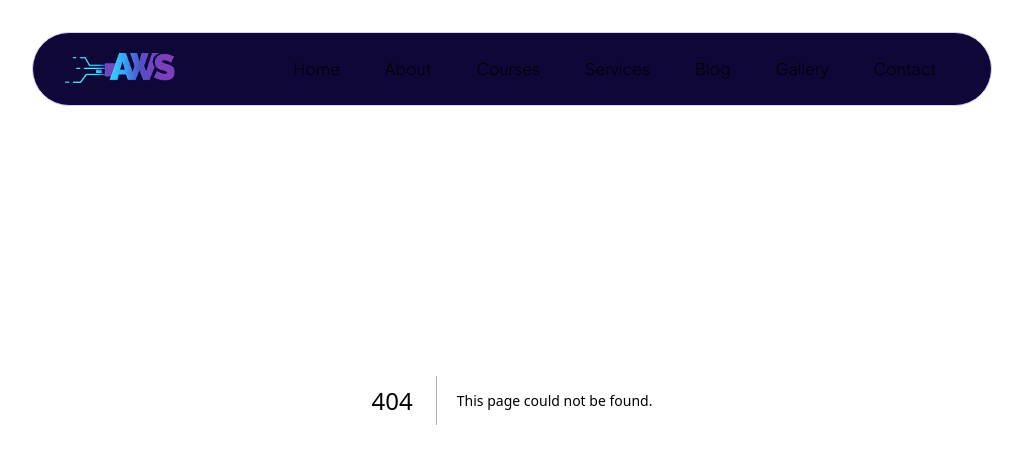
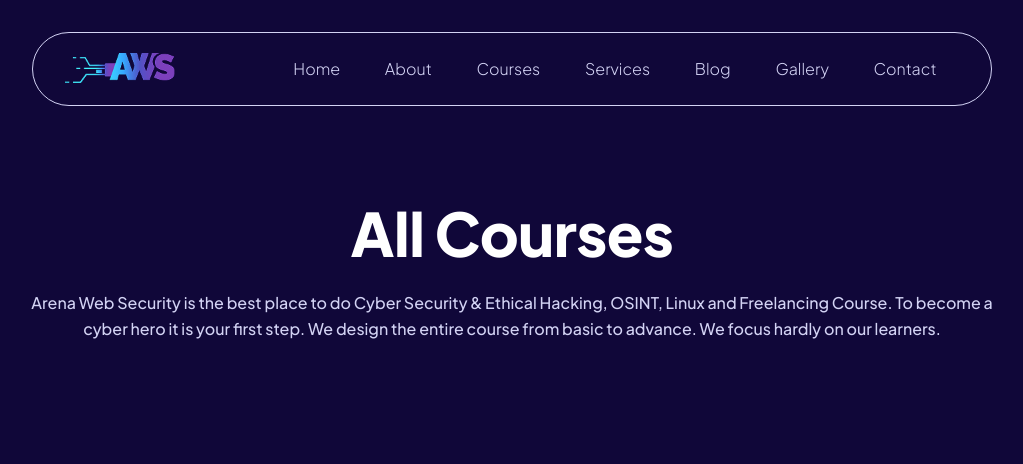
Before and after one commit to mbozhik/arena, a Next.js app: page /courses in a window 1280 px wide. Before the commit this address had no page. Shown: the top 464 px of the page, without its empty margins (128-1151 px from the left). Built offline with nearby package versions, Linux system fonts and the light colour scheme.

Commit message:
init `/courses` page

```diff
--- /dev/null
+++ b/src/app/courses/page.tsx
@@ -0,0 +1,14 @@
+import Container from '~/Global/Container'
+import {H2, P} from '~/UI/Typography'
+
+export default async function CoursesPage() {
+  return (
+    <Container>
+      <div className="space-y-6 sm:space-y-4 text-center">
+        <H2>All Courses</H2>
+
+        <P className="max-w-[85ch] mx-auto">Arena Web Security is the best place to do Cyber Security & Ethical Hacking, OSINT, Linux and Freelancing Course. To become a cyber hero it is your first step. We design the entire course from basic to advance. We focus hardly on our learners.</P>
+      </div>
+    </Container>
+  )
+}
--- a/src/components/App/index/Hero.tsx
+++ b/src/components/App/index/Hero.tsx
@@ -16,7 +16,7 @@ export default function Hero() {
     <section data-section="hero-index" className={cn('min-h-screen sm:px-4', 'relative grid place-items-center')}>
       <div className={cn('flex flex-col items-center gap-12 xl:gap-10 sm:gap-8', 'text-center')}>
         <div className="space-y-6">
-          <H1 className="text-white">
+          <H1>
             <span className="text-purple-highlight">Arena Web Security</span> <br className="sm:hidden" />— the Hacker’s Arena
           </H1>
 
--- a/src/components/Global/Container.tsx
+++ b/src/components/Global/Container.tsx
@@ -6,8 +6,8 @@ export const BOX = {
 }
 
 export const CONTAINER = {
-  spacing: 'space-y-28 xl:space-y-20 sm:space-y-10',
-  padding: 'pb-16 sm:pb-10',
+  spacing: 'space-y-28 xl:space-y-16 sm:space-y-10',
+  padding: 'pb-[15vh] sm:pb-[10vh]',
   offset: 'pt-[25vh] sm:pt-[17vh]',
 }
 
--- a/src/components/UI/Typography.tsx
+++ b/src/components/UI/Typography.tsx
@@ -20,12 +20,14 @@ type Props = {
 export type TypoTypes = keyof typeof typoClasses
 
 export const typoClasses = {
-  h1: cn('text-[80px] xl:text-6xl sm:text-4xl', '!leading-[1.1] sm:!leading-[1.2]', 'font-extrabold', 'tracking-[-0.5px]'),
+  h1: cn('text-[80px] xl:text-6xl sm:text-4xl', '!leading-[1.1] sm:!leading-[1.2]', 'font-extrabold', 'tracking-[-0.5px]', 'text-white'),
+  h2: cn('text-[70px] xl:text-6xl sm:text-4xl', '!leading-[1.1] sm:!leading-[1.2]', 'font-extrabold', 'tracking-[-0.5px]', 'text-white'),
   h3: cn('text-3xl xl:text-2xl', 'font-bold'),
   p: cn('text-lg xl:text-base', '!leading-[1.6]', 'font-medium'),
 } as const
 
 export const H1 = createTypography('h1')
+export const H2 = createTypography('h2')
 export const H3 = createTypography('h3')
 export const P = createTypography('p')
 
```
